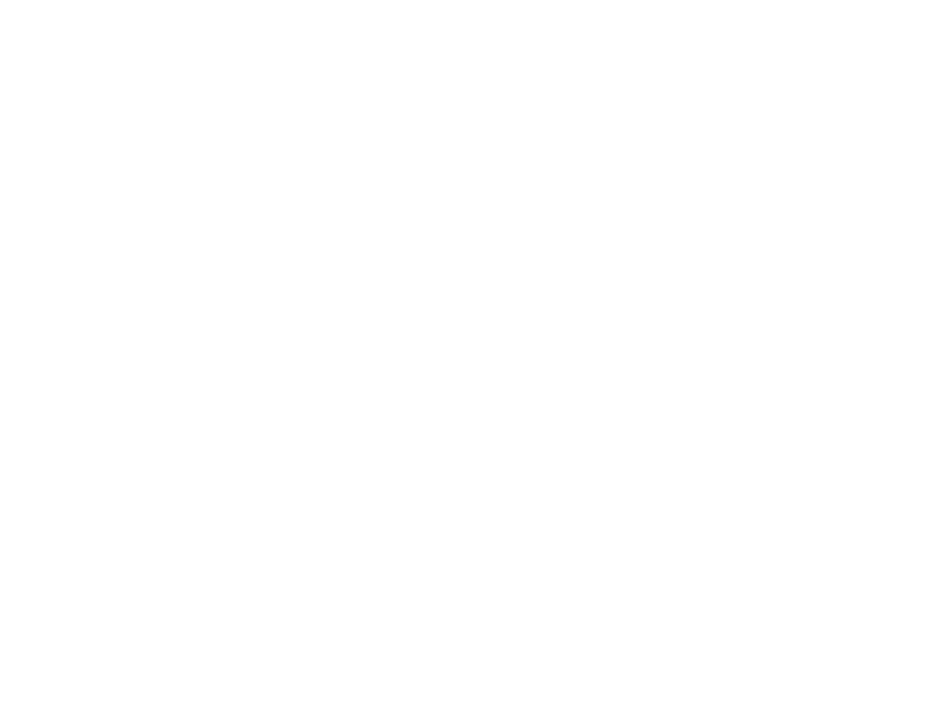
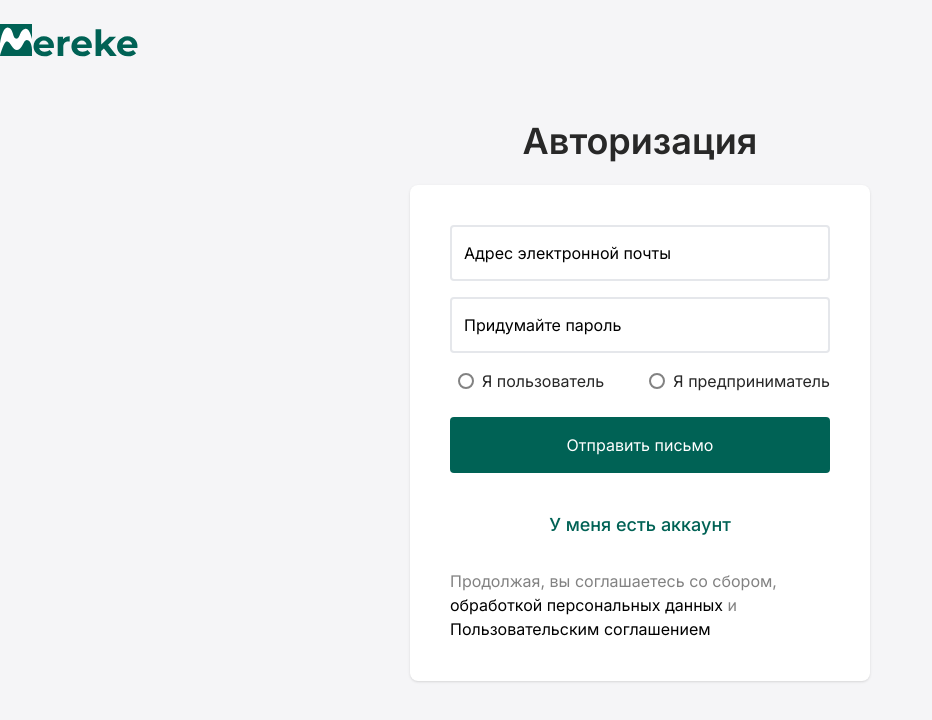
Before and after one commit to askar200018/mereke-frontend, a React (Create React App) app: page /auth in a window 1280 px wide. Before the commit this address had no page. Shown: the top 720 px of the page, without its empty margins (0-932 px from the left). Built offline with nearby package versions, Linux system fonts and the light colour scheme.

Commit message:
feature: add auth page

```diff
--- a/package.json
+++ b/package.json
@@ -13,6 +13,7 @@
     "@types/react-router-dom": "^5.3.3",
     "react": "^17.0.2",
     "react-dom": "^17.0.2",
+    "react-hook-form": "^7.30.0",
     "react-router-dom": "^6.3.0",
     "react-scripts": "5.0.1",
     "sass": "^1.50.1",
@@ -47,6 +48,7 @@
     ]
   },
   "devDependencies": {
+    "@tailwindcss/forms": "^0.5.0",
     "@typescript-eslint/eslint-plugin": "^5.20.0",
     "@typescript-eslint/parser": "^5.20.0",
     "autoprefixer": "^10.4.4",
--- a/src/App.tsx
+++ b/src/App.tsx
@@ -1,4 +1,4 @@
-import { Outlet, Link } from 'react-router-dom';
+import { Outlet } from 'react-router-dom';
 import Header from './components/Header';
 
 function App() {
--- /dev/null
+++ b/src/components/InputGroup.tsx
@@ -0,0 +1,23 @@
+type Props = {
+  type: string;
+  name: string;
+  children: React.ReactNode;
+};
+
+const InputGroup: React.FunctionComponent<Props> = ({ type, name, children }) => (
+  <div className="relative h-[56px] border-2 rounded mb-4 z-10">
+    <input
+      type={type}
+      name={name}
+      placeholder=" "
+      className="auth-input block h-full w-full pt-[25px] px-3 pb-[10px] appearance-none focus:outline-none bg-transparent"
+    />
+    <label
+      htmlFor={name}
+      className="absolute top-2/4 left-3 -translate-y-1/2 -z-1 duration-300 origin-0">
+      {children}
+    </label>
+  </div>
+);
+
+export default InputGroup;
--- /dev/null
+++ b/src/components/RadioGroup.tsx
@@ -0,0 +1,24 @@
+type Props = {
+  name: string;
+  value: string;
+  children: React.ReactNode;
+};
+
+const RadioGroup: React.FunctionComponent<Props> = ({ name, children, value }) => {
+  return (
+    <label className="radio-group flex items-center space-x-2 cursor-pointer" htmlFor={name}>
+      <input
+        // {...register('weather')}
+        className="form-radio"
+        type="radio"
+        name={name}
+        value={value}
+        id={value}
+      />
+      <span className="checkmark w-4 h-4 rounded-full border-2 border-grey-text"></span>
+      <span className="text-base text-black-text">{children}</span>
+    </label>
+  );
+};
+
+export default RadioGroup;
--- a/src/components/TopBar.tsx
+++ b/src/components/TopBar.tsx
@@ -3,6 +3,7 @@ import { ReactComponent as FacebookIcon } from '../assets/icons/facebook.svg';
 import { ReactComponent as InstagramIcon } from '../assets/icons/instagram.svg';
 import { ReactComponent as YoutubeIcon } from '../assets/icons/youtube.svg';
 import { ReactComponent as LoginIcon } from '../assets/icons/login.svg';
+import { Link } from 'react-router-dom';
 
 const TopBar = () => {
   return (
@@ -14,20 +15,20 @@ const TopBar = () => {
         <div className="flex items-center justify-between w-[255px]">
           <div className="flex space-x-3">
             <a href="https://www.youtube.com/" target="_blank" rel="noreferrer">
-              <FacebookIcon className="fill-grey-text hover:fill-primary" />
+              <FacebookIcon className="fill-grey-text hover:fill-blue-600" />
             </a>
             <a href="https://www.youtube.com/" target="_blank" rel="noreferrer">
-              <YoutubeIcon className="fill-grey-text hover:fill-primary" />
+              <YoutubeIcon className="fill-grey-text hover:fill-red-600" />
             </a>
             <a href="https://www.youtube.com/" target="_blank" rel="noreferrer">
-              <InstagramIcon className="fill-grey-text hover:fill-primary" />
+              <InstagramIcon className="fill-grey-text hover:fill-rose-500" />
             </a>
           </div>
           <div>
-            <a className="flex space-x-2 cursor-pointer">
+            <Link to="/auth" className="flex space-x-2 cursor-pointer">
               <span className="text-sm font-normal text-primary">Войти</span>
               <LoginIcon />
-            </a>
+            </Link>
           </div>
         </div>
         <div className="absolute w-[1px] h-[89px] bg-grey-text top-0 right-[264px]"></div>
--- a/src/index.scss
+++ b/src/index.scss
@@ -7,3 +7,28 @@
 * {
   font-family: 'Inter', sans-serif;
 }
+
+.auth-input:focus-within ~ label,
+.auth-input:not(:placeholder-shown) ~ label {
+  @apply transform scale-75 -translate-y-5 text-xs text-grey-text;
+}
+
+// input:focus-within ~ label {
+//   @apply text-grey-text;
+// }
+
+.radio-group {
+  input {
+    position: absolute;
+    opacity: 0;
+    cursor: pointer;
+    height: 0;
+    width: 0
+  }
+  &:hover input ~ .checkmark{
+    @apply border-primary;
+  }
+  & input:checked ~ .checkmark {
+    @apply border-4 border-primary;
+  }
+}
--- a/src/index.tsx
+++ b/src/index.tsx
@@ -4,8 +4,10 @@ import { BrowserRouter, Route, Routes } from 'react-router-dom';
 import App from './App';
 import Expenses from './pages/Expenses';
 import Invoices from './pages/Invoices';
+import Auth from './pages/Auth';
 
 import './index.scss';
+import Login from './pages/Login';
 
 ReactDOM.render(
   <React.StrictMode>
@@ -15,6 +17,8 @@ ReactDOM.render(
           <Route path="expenses" element={<Expenses />} />
           <Route path="invoices" element={<Invoices />} />
         </Route>
+        <Route path="auth" element={<Auth />} />
+        <Route path="login" element={<Login />} />
       </Routes>
     </BrowserRouter>
   </React.StrictMode>,
--- /dev/null
+++ b/src/pages/Auth.tsx
@@ -0,0 +1,74 @@
+import InputGroup from '../components/InputGroup';
+import { ReactComponent as Logo } from '../assets/images/logo.svg';
+import { Link } from 'react-router-dom';
+
+const Auth = () => {
+  return (
+    <div className="pt-6 bg-background min-h-screen">
+      <div className="container m-auto mb-16">
+        <Link to="/">
+          <Logo />
+        </Link>
+      </div>
+      <h2 className="mb-6 text-4xl font-semibold text-black-text text-center">Авторизация</h2>
+      <div></div>
+      <form className="w-[460px] p-10 m-auto rounded-lg bg-white shadow">
+        <InputGroup name="email" type="email">
+          Адрес электронной почты
+        </InputGroup>
+        <InputGroup name="password" type="password">
+          Придумайте пароль
+        </InputGroup>
+        <div className="flex justify-between mb-6">
+          <label className="radio-group flex items-center space-x-2 cursor-pointer" htmlFor="user">
+            <input
+              // {...register('weather')}
+              className="form-radio"
+              type="radio"
+              name="role"
+              value="user"
+              id="user"
+            />
+            <span className="checkmark w-4 h-4 rounded-full border-2 border-grey-text"></span>
+            <span className="text-base text-black-text">Я пользователь</span>
+          </label>
+          <label className="radio-group flex items-center space-x-2 cursor-pointer" htmlFor="owner">
+            <input
+              // {...register('weather')}
+              className="form-radio"
+              type="radio"
+              name="role"
+              value="owner"
+              id="owner"
+            />
+            <span className="checkmark w-4 h-4 rounded-full border-2 border-grey-text"></span>
+            <span className="text-base text-black-text">Я предприниматель</span>
+          </label>
+        </div>
+        <button
+          className="
+            flex justify-center items-center w-full h-[56px] mb-6
+            text-white bg-primary rounded
+          "
+          type="submit">
+          Отправить письмо
+        </button>
+        <Link
+          to="/login"
+          className="
+            flex items-center justify-center h-[56px] w-full mb-4
+            text-lg text-primary font-medium cursor-pointer
+          ">
+          У меня есть аккаунт
+        </Link>
+        <p className="text-base">
+          <span className=" text-grey-text">Продолжая, вы соглашаетесь со сбором,</span> обработкой
+          персональных данных <span className=" text-grey-text">и</span> Пользовательским
+          соглашением
+        </p>
+      </form>
+    </div>
+  );
+};
+
+export default Auth;
--- /dev/null
+++ b/src/pages/Login.tsx
@@ -0,0 +1,5 @@
+const Login = () => {
+  return <div>Login page</div>;
+};
+
+export default Login;
--- a/tailwind.config.js
+++ b/tailwind.config.js
@@ -16,6 +16,12 @@ module.exports = {
       fontFamily: {
         inter: ['Inter', 'sans-serif'],
       },
+      zIndex: {
+        '-1': '-1',
+      },
+      transformOrigin: {
+        0: '0%',
+      },
     },
   },
   plugins: [],
```
Also changed, not shown: .eslintrc.json, 1 other file (tests, documents, lock files or other folders).
